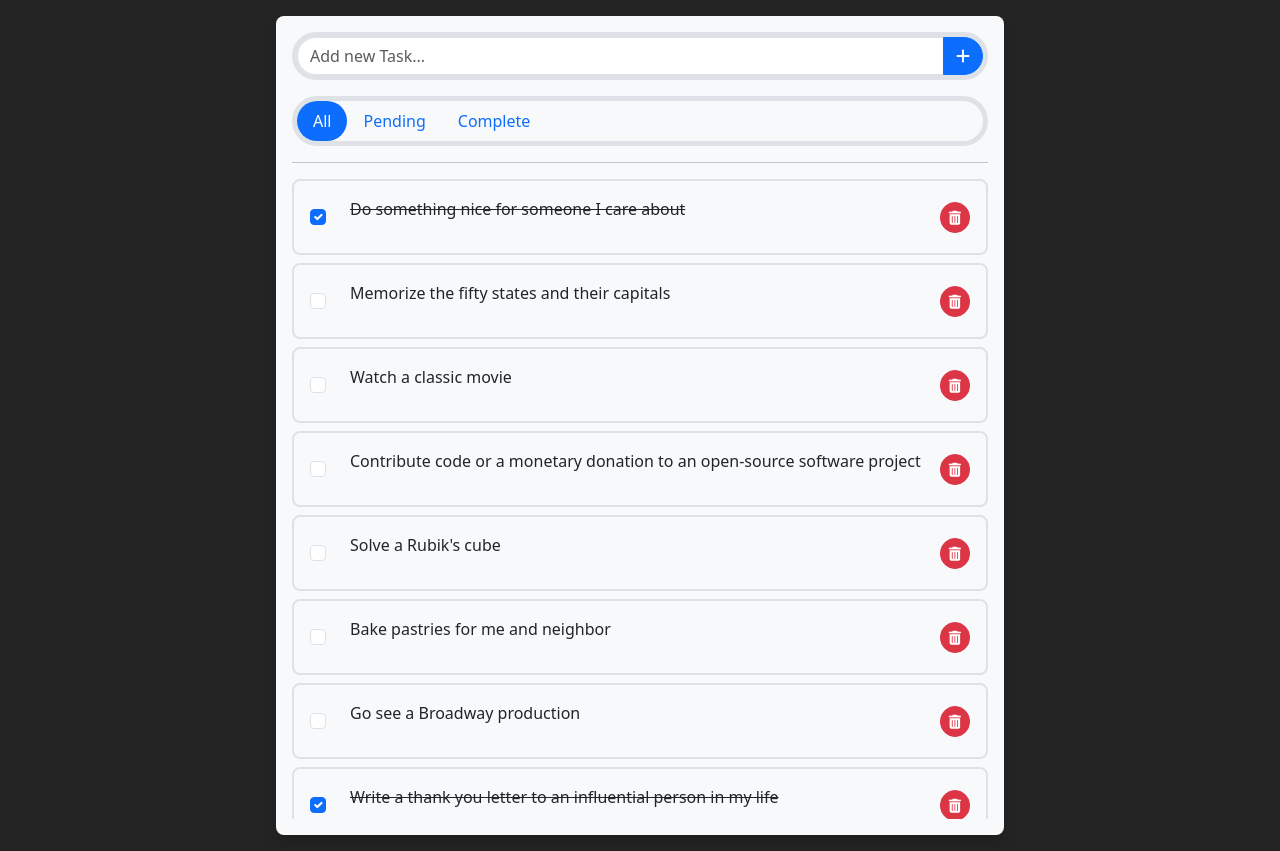
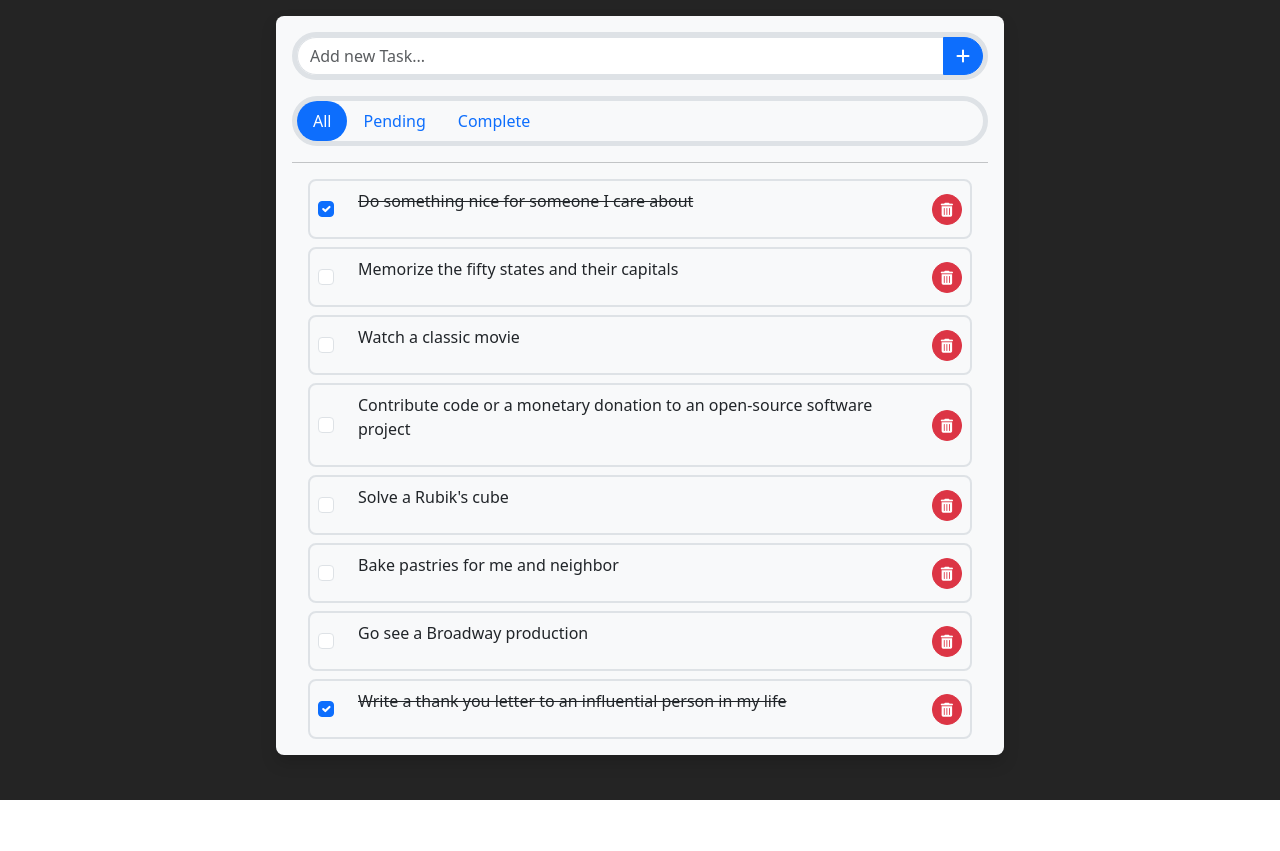
Before and after one commit to steverova/vue-to-do, a Vue app: page / in a window 1280 px wide. After the commit the page ends 800 px from the top, so only its background shows below. Built offline with nearby package versions, Linux system fonts and the light colour scheme.

Commit message:
vue-to-do ad padding

```diff
--- a/src/App.vue
+++ b/src/App.vue
@@ -57,8 +57,8 @@ onMounted(() => { })
       <hr />
 
       <div class="tab-content" id="pills-tabContent">
-        <div v-for="(item, index) in data.todos" v-bind:key="index">
-          <div class="d-flex align-items-center border border-2 rounded rounded-3 p-3 mb-2 hover-effect">
+        <div class="px-3" v-for="(item, index) in data.todos" v-bind:key="index">
+          <div class="d-flex align-items-center border border-2 rounded rounded-3 p-2 mb-2 hover-effect">
             <div class="me-4">
               <input class="form-check-input" type="checkbox" v-model="item.completed" id="myCheckbox" />
             </div>
--- a/src/assets/main.css
+++ b/src/assets/main.css
@@ -10,7 +10,7 @@
 }
 
 .tab-content{
-  height: 40em;
+  height: 35em;
   overflow-y: scroll;
 }
 
```
